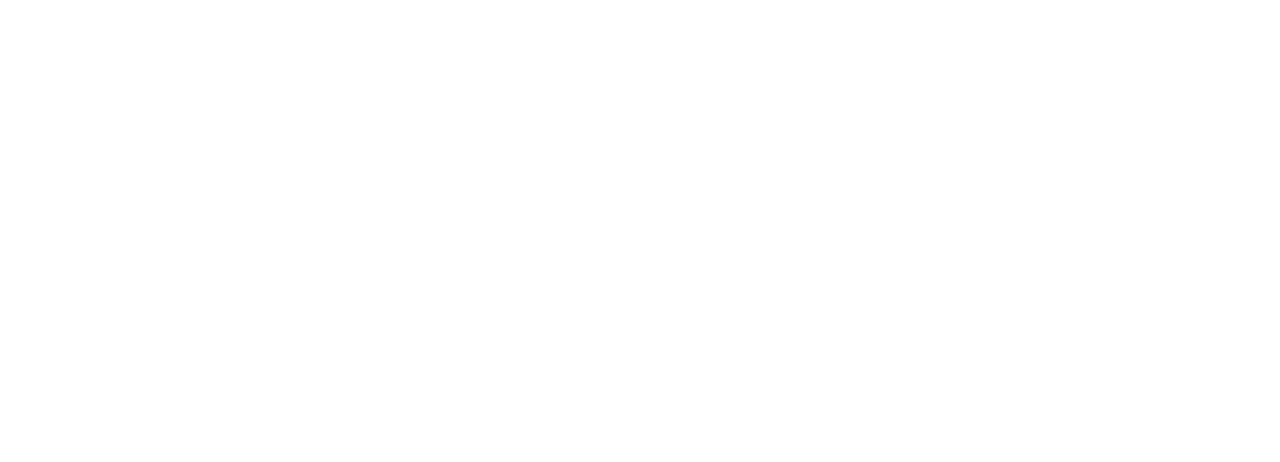
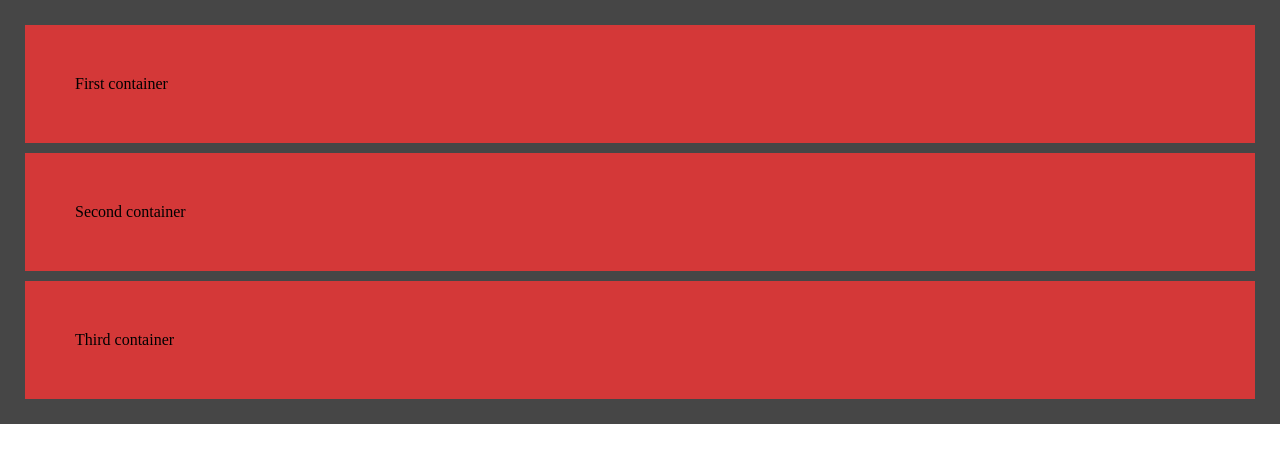
Before and after one commit to Gashkov/flexbox, a plain HTML site: page index.html in a window 1280 px wide. Drawn offline with Linux system fonts and the light colour scheme.

Commit message:
some styles

```diff
--- a/css/style.css
+++ b/css/style.css
@@ -0,0 +1,20 @@
+* {
+	box-sizing: border-box;
+}
+
+html,
+body {
+	margin: 0;
+	padding: 0;
+}
+
+.flex-container {
+	padding: 15px;
+	background-color: #464646;
+}
+
+.flex-element {
+	padding: 50px;
+	margin: 10px;
+	background-color: #d43838;
+}
--- a/index.html
+++ b/index.html
@@ -2,9 +2,15 @@
 <html lang="en">
 <head>
 	<meta charset="UTF-8">
+	<meta name="viewport" content="width=device-width, initial-scale=1">
 	<title>Flexboxes</title>
+	<link rel="stylesheet" href="css/style.css">
 </head>
-<body>
-
-</body>
+	<body>
+		<div class="flex-container">
+			<div class="flex-element">First container</div>
+			<div class="flex-element">Second container</div>
+			<div class="flex-element">Third container</div>
+		</div>
+	</body>
 </html>
```
